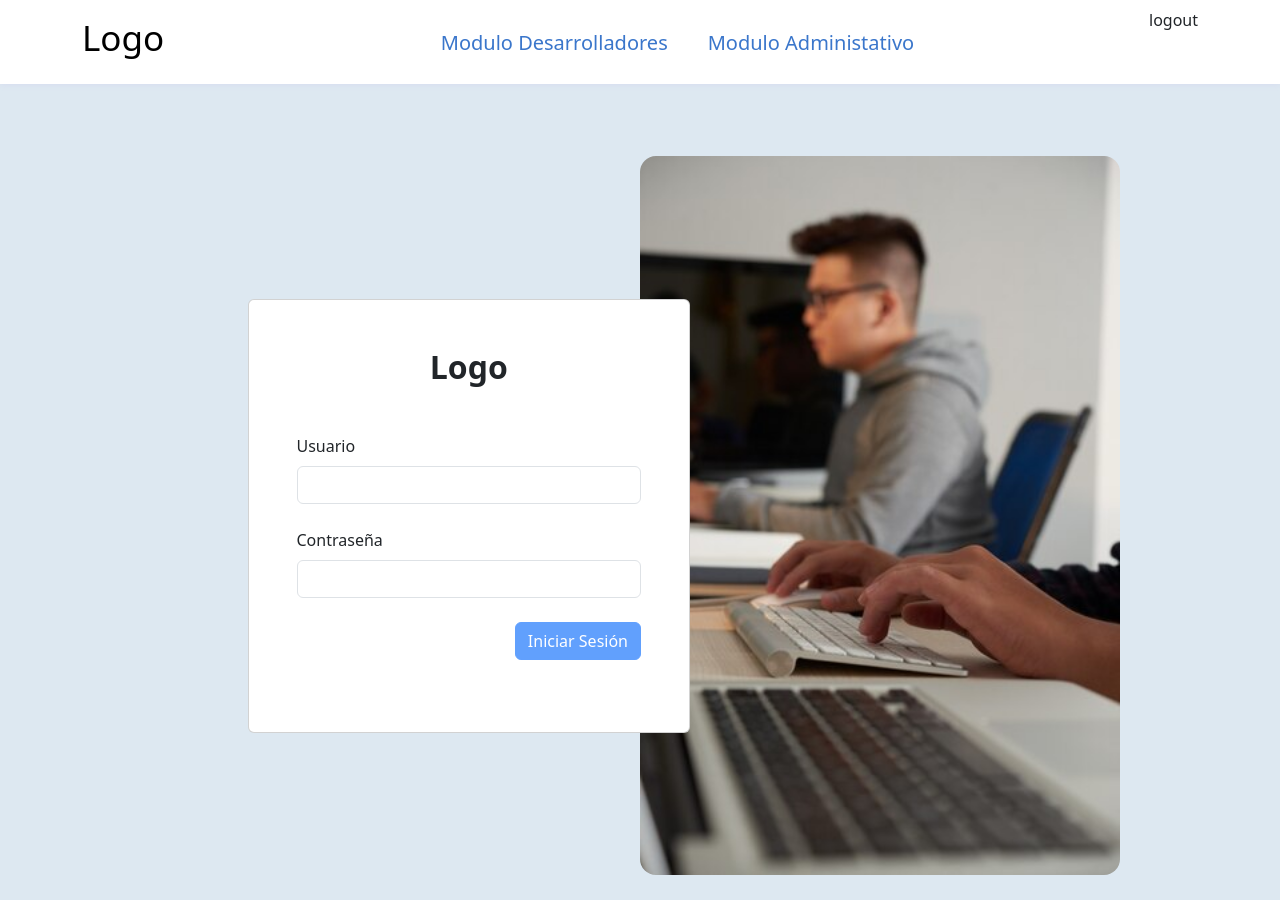
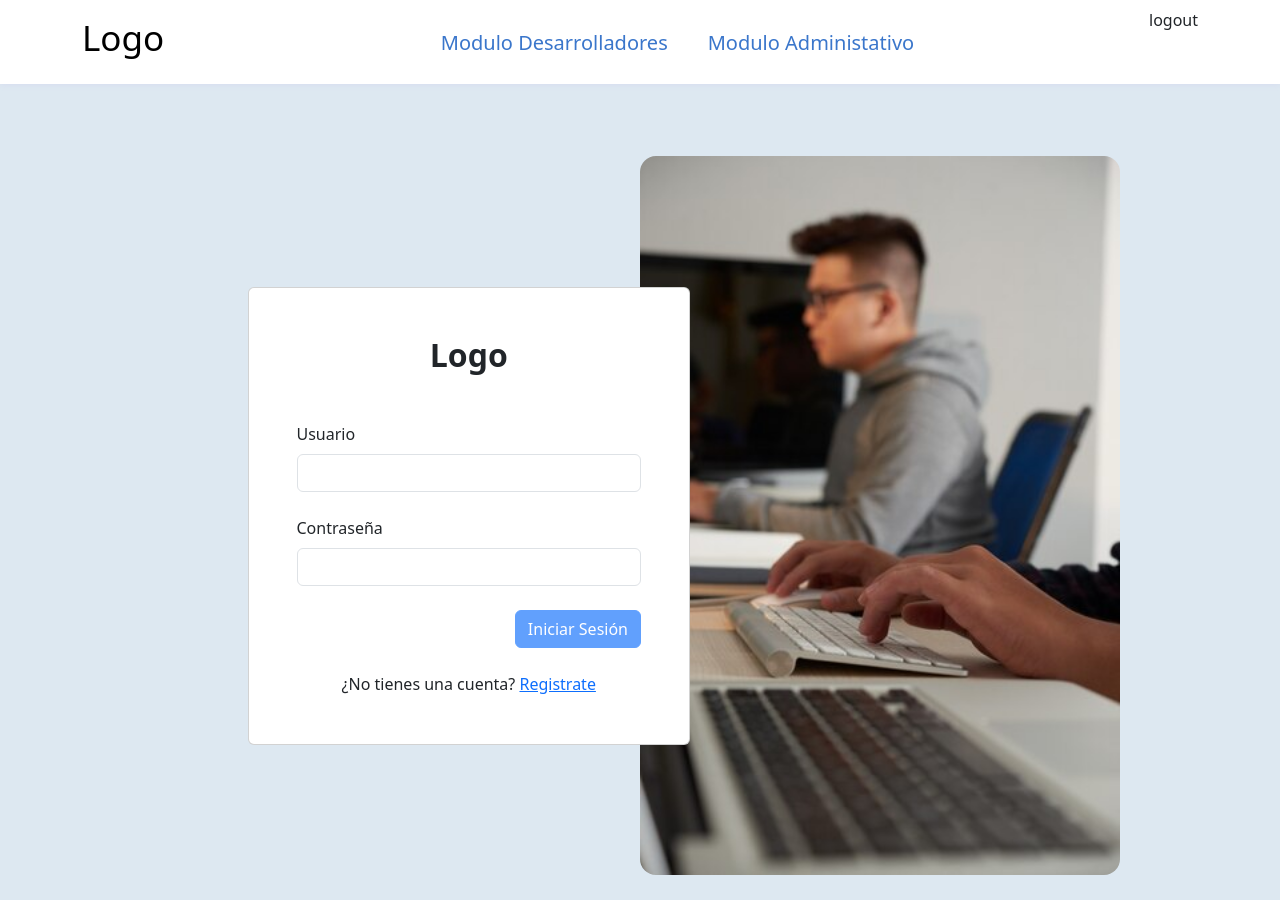
Before and after one commit to Gianefj11/tallerDevApis, an Angular app: page /auth/login in a window 1280 px wide. Built offline with nearby package versions, Linux system fonts and the light colour scheme.

Commit message:
register changes

```diff
--- a/src/app/modules/auth/pages/login/login.component.html
+++ b/src/app/modules/auth/pages/login/login.component.html
@@ -60,6 +60,12 @@
                 </button>
               </div>
 
+              <div class="text-center">
+                <p class="mb-0">
+                  ¿No tienes una cuenta? <a routerLink="/register">Registrate</a>
+                </p>
+              </div>
+
             </form>
           </div>
         </div>
```
